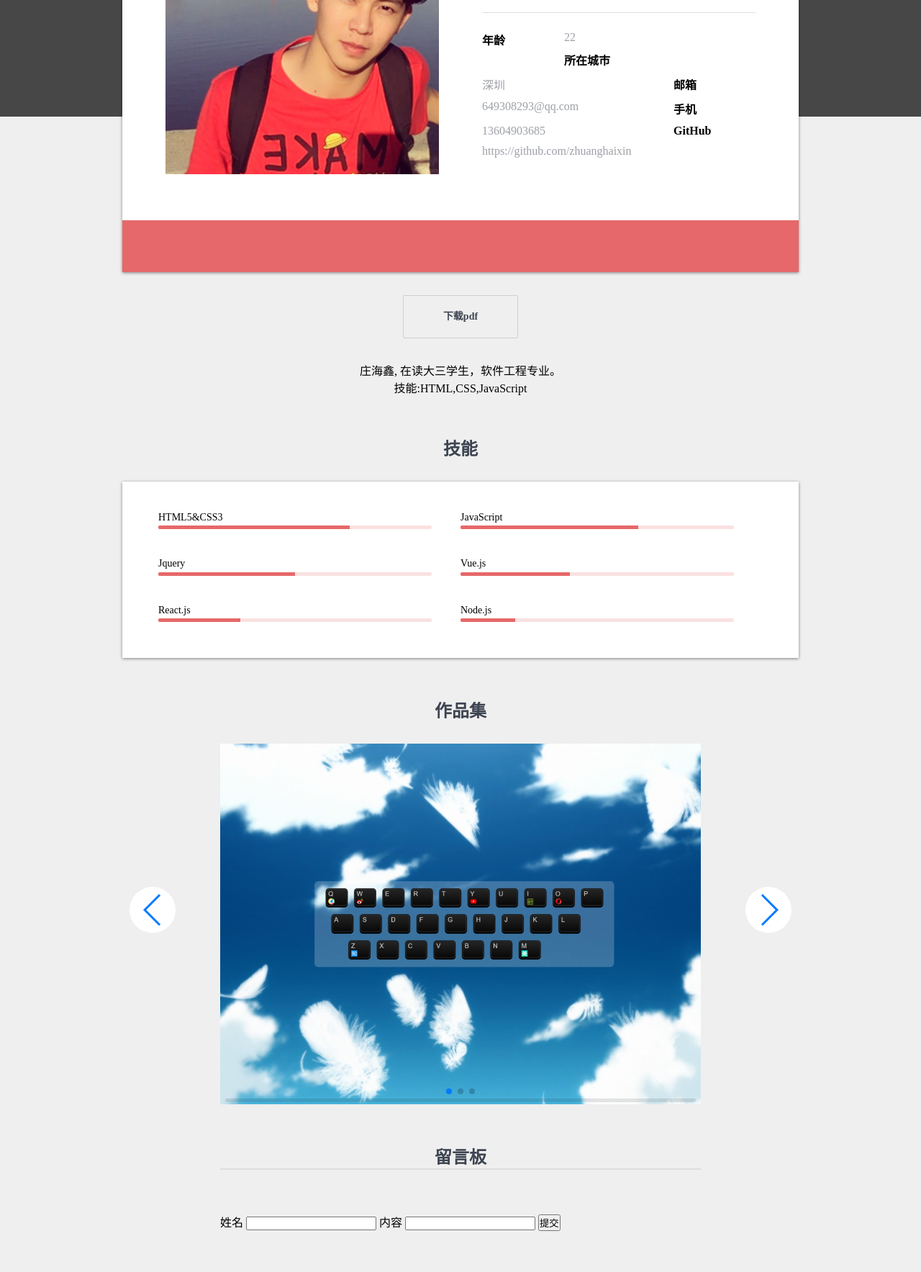
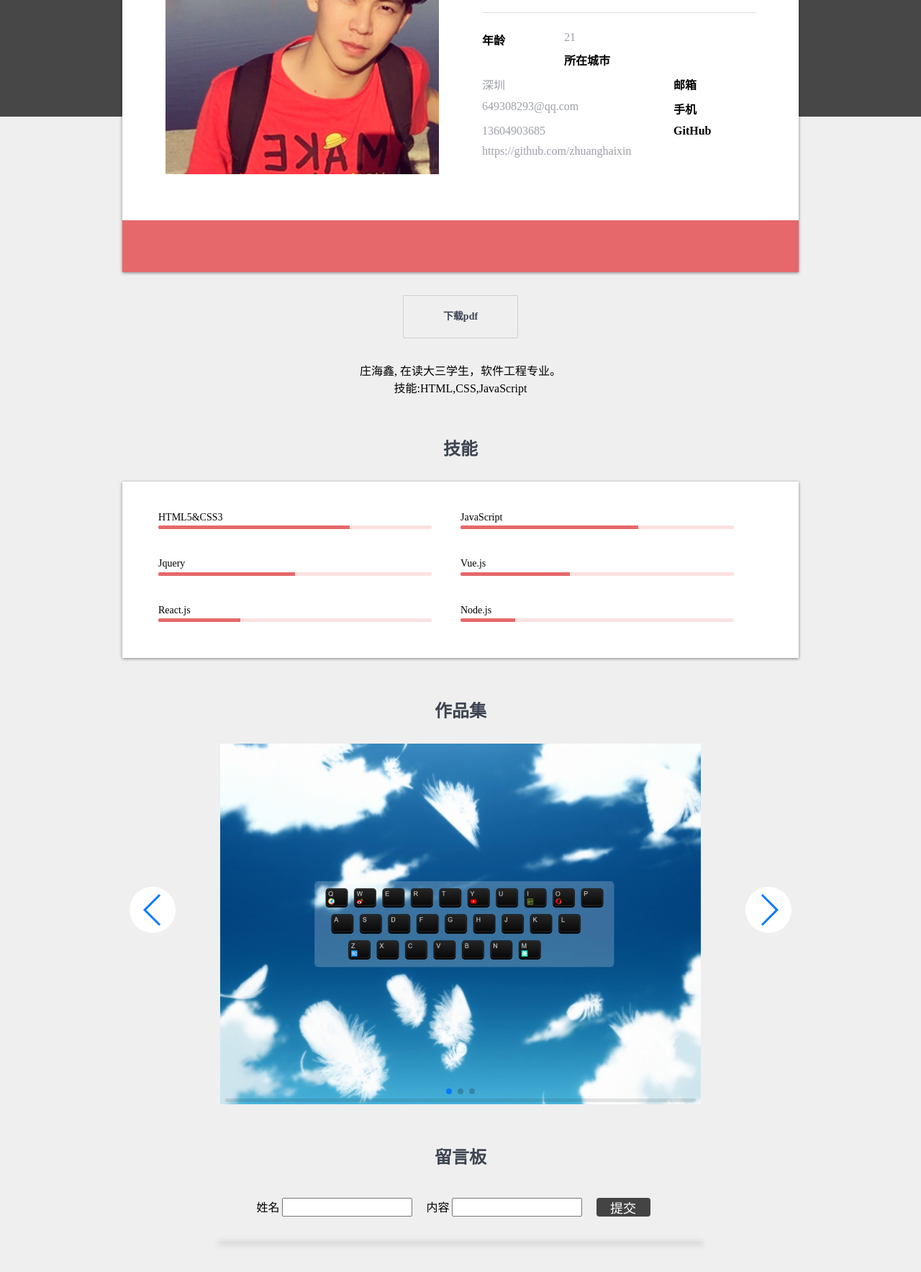
Before and after one commit to zhuanghaixin/Cool-resume, a website: page src/index.html in a window 1280 px wide. Shown: the part 353-2120 px from the top of the page at 72% size. Before the commit the page ends 2063 px from the top, so only its background shows below. Drawn offline with Linux system fonts and the light colour scheme; a script that the page names is missing.

Commit message:
fix: 修复样式

```diff
--- a/src/index.html
+++ b/src/index.html
@@ -98,7 +98,7 @@
                 <hr>
                 <dl>
                     <dt>年龄</dt>
-                    <dd>22</dd>
+                    <dd>21</dd>
                     <dt>所在城市</dt>
                     <dd>深圳</dd>
                     <dt>邮箱</dt>
@@ -211,16 +211,16 @@
 </section>
 <section date-x class="messageBoard" id="siteMessage">
     <h2>留言板</h2>
-    <ol class="messageList">
-
-    </ol>
     <form id="postMessageForm" class="postMessageForm">
         <label for="name">姓名</label>
         <input type="text" name="name" id="name">
         <label for="content">内容</label>
         <input type="text" name="content" id="content">
-        <input type="submit" value="提交">
+        <input type="submit" value="提交" class="button">
     </form>
+    <ol class="messageList">
+
+    </ol>
 
 </section>
 <script src="https://cdnjs.cloudflare.com/ajax/libs/tween.js/r14/Tween.min.js"></script>
```
Also changed, not shown: dist/css/index.css, dist/index.html.
